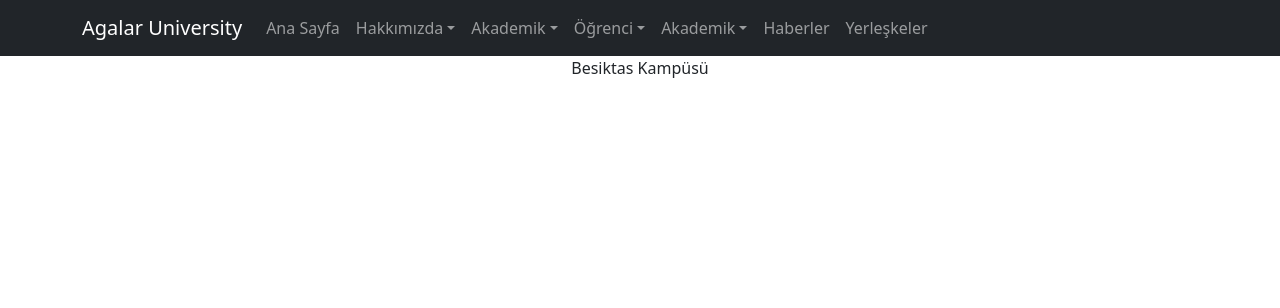
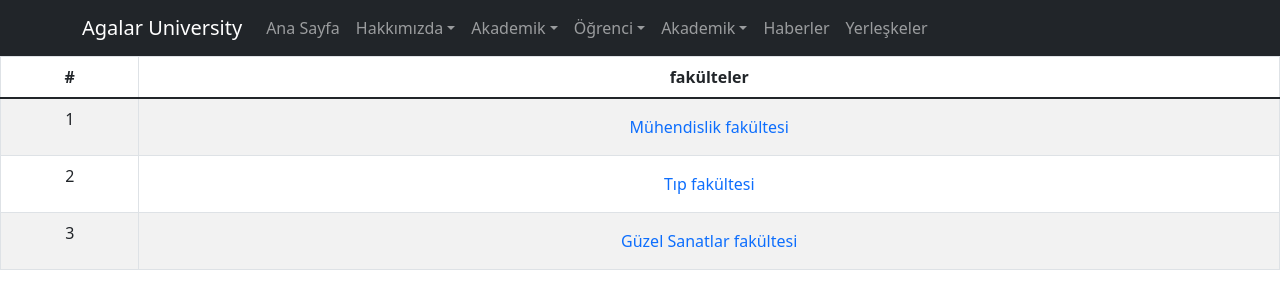
Before and after one commit to yahyaboyali/web-odev-react, a React (Create React App) app: page /Yerleskeler/Besiktas in a window 1280 px wide. Shown: the top 308 px of the page. Built offline with nearby package versions, Linux system fonts and the light colour scheme.

Commit message:
besiktas yerleskesi duzenlendi fakulteleri eklendi

```diff
--- a/src/layouts/Dashboard.jsx
+++ b/src/layouts/Dashboard.jsx
@@ -7,9 +7,12 @@ import Fakulteler from '../pages/Fakulteler'
 import Misyon from '../pages/Misyon'
 import Kantin from '../pages/Kantin'
 import Yerleskeler from '../pages/Yerleskeler'
-import Besiktas from '../pages/Besiktas'
-import Kadikoy from '../pages/Kadikoy'
-import Sariyer from '../pages/Sariyer'
+import Besiktas from '../pages/Yerleskeler/Besiktas'
+import Kadikoy from '../pages/Yerleskeler/Kadikoy'
+import Sariyer from '../pages/Yerleskeler/Sariyer'
+import Muhendislik from '../pages/Fakulteler/Muhendislik'
+import Tip from '../pages/Fakulteler/Tip'
+import GuzelSanatlar from '../pages/Fakulteler/GuzelSanatlar'
 export default function Dasboard () {
   return (
     <div>
@@ -24,6 +27,9 @@ export default function Dasboard () {
         <Route path='/Yerleskeler/Besiktas' element={<Besiktas/>} exact/>
         <Route path='/Yerleskeler/Kadikoy' element={<Kadikoy/>} exact/>
         <Route path='/Yerleskeler/Sariyer' element={<Sariyer/>} exact/>
+        <Route path='/Fakulteler/Muhendislik' element={<Muhendislik/>} exact/>
+        <Route path='/Fakulteler/Tip' element={<Tip/>} exact/>
+        <Route path='/Fakulteler/GuzelSanatlar' element={<GuzelSanatlar/>} exact/>
       </Routes>
     </div>
   )
--- a/src/pages/Besiktas.jsx
+++ /dev/null
@@ -1,7 +0,0 @@
-import React from 'react'
-
-export default function Besiktas() {
-  return (
-    <div>Besiktas Kampüsü</div>
-  )
-}
--- /dev/null
+++ b/src/pages/Fakulteler/GuzelSanatlar.jsx
@@ -0,0 +1,7 @@
+import React from 'react'
+
+export default function GuzelSanatlar() {
+  return (
+    <div>GuzelSanatlar</div>
+  )
+}
--- /dev/null
+++ b/src/pages/Fakulteler/Muhendislik.jsx
@@ -0,0 +1,7 @@
+import React from 'react'
+
+export default function Muhendislik() {
+  return (
+    <div>Muhendislik</div>
+  )
+}
--- /dev/null
+++ b/src/pages/Fakulteler/Tip.jsx
@@ -0,0 +1,7 @@
+import React from 'react'
+
+export default function Tıp() {
+  return (
+    <div>Tıp</div>
+  )
+}
--- /dev/null
+++ b/src/pages/Yerleskeler/Besiktas.jsx
@@ -0,0 +1,47 @@
+import React from 'react'
+import { Col, Row, Table,Nav } from 'react-bootstrap'
+import { Link } from 'react-router-dom';
+export default function Besiktas() {
+  return (
+    <div>
+      <Row>
+        <Col>
+          <Table striped bordered hover>
+              <thead>
+                <tr>
+                    <th>#</th>
+                    <th>fakülteler</th>
+                </tr>
+              </thead>
+              <tbody>
+                <tr>
+                  <td>
+                      1
+                  </td>
+                  <td>
+                  <Nav.Link as={Link} to="/Fakulteler/Muhendislik">Mühendislik fakültesi</Nav.Link>
+                  </td>
+                </tr>
+                <tr>
+                  <td>
+                      2
+                  </td>
+                  <td>
+                  <Nav.Link as={Link} to="/Fakulteler/Tip">Tıp fakültesi</Nav.Link>
+                  </td>
+                </tr>
+                <tr>
+                  <td>
+                      3
+                  </td>
+                  <td>
+                  <Nav.Link as={Link} to="/Fakulteler/GuzelSanatlar">Güzel Sanatlar fakültesi</Nav.Link>
+                  </td>
+                </tr>
+              </tbody>
+          </Table>
+        </Col>
+      </Row>
+    </div>
+  )
+}
```
Also changed, not shown: src/pages/Yerleskeler/Kadikoy.jsx (renamed from src/pages/Kadikoy.jsx), src/pages/Yerleskeler/Sariyer.jsx (renamed from src/pages/Sariyer.jsx).
